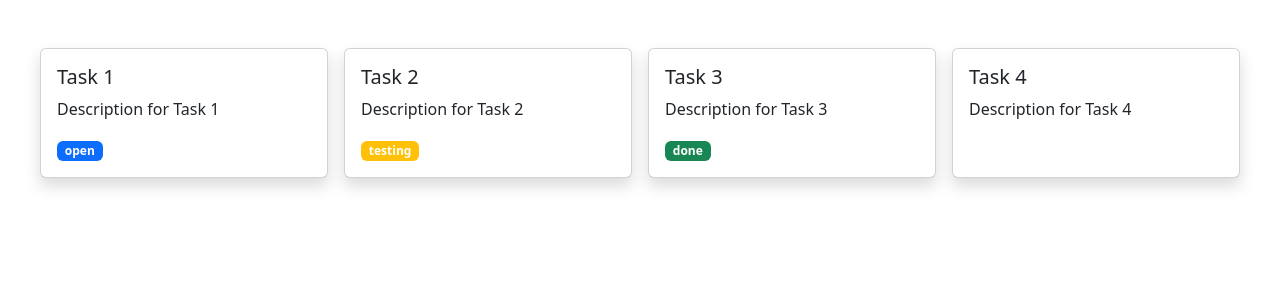
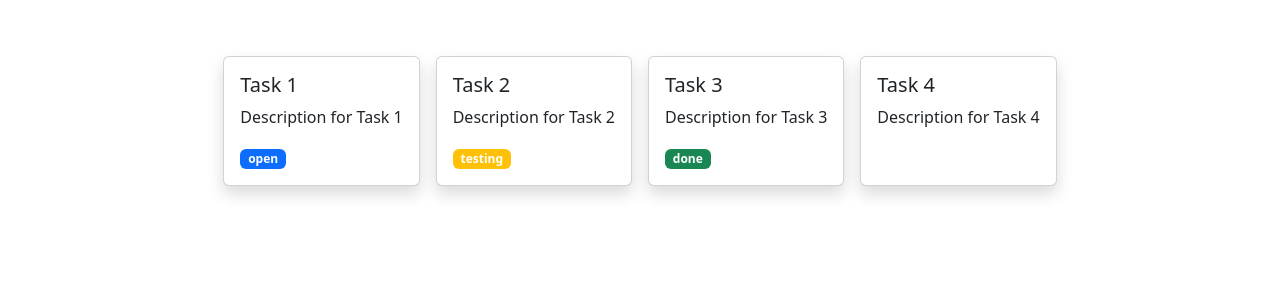
Before and after one commit to metekaya/task-management, a Vue app in the folder frontend/: page / in a window 1280 px wide. Shown: the top 300 px of the page. Built offline with nearby package versions, Linux system fonts and the light colour scheme.

Commit message:
Minor styling fix

```diff
--- a/frontend/src/components/TaskCard.vue
+++ b/frontend/src/components/TaskCard.vue
@@ -1,6 +1,6 @@
 <template>
-    <div class="card border-1 rounded shadow" style="width: 18rem;">
-        <div class="card-body p-3">
+    <div class="card border-1 rounded shadow mt-2">
+        <div class="card-body">
             <h5>{{ task.title }}</h5>
             <p>{{ task.description }}</p>
             <span :class="badgeClass">{{ task.status }}</span>
```
